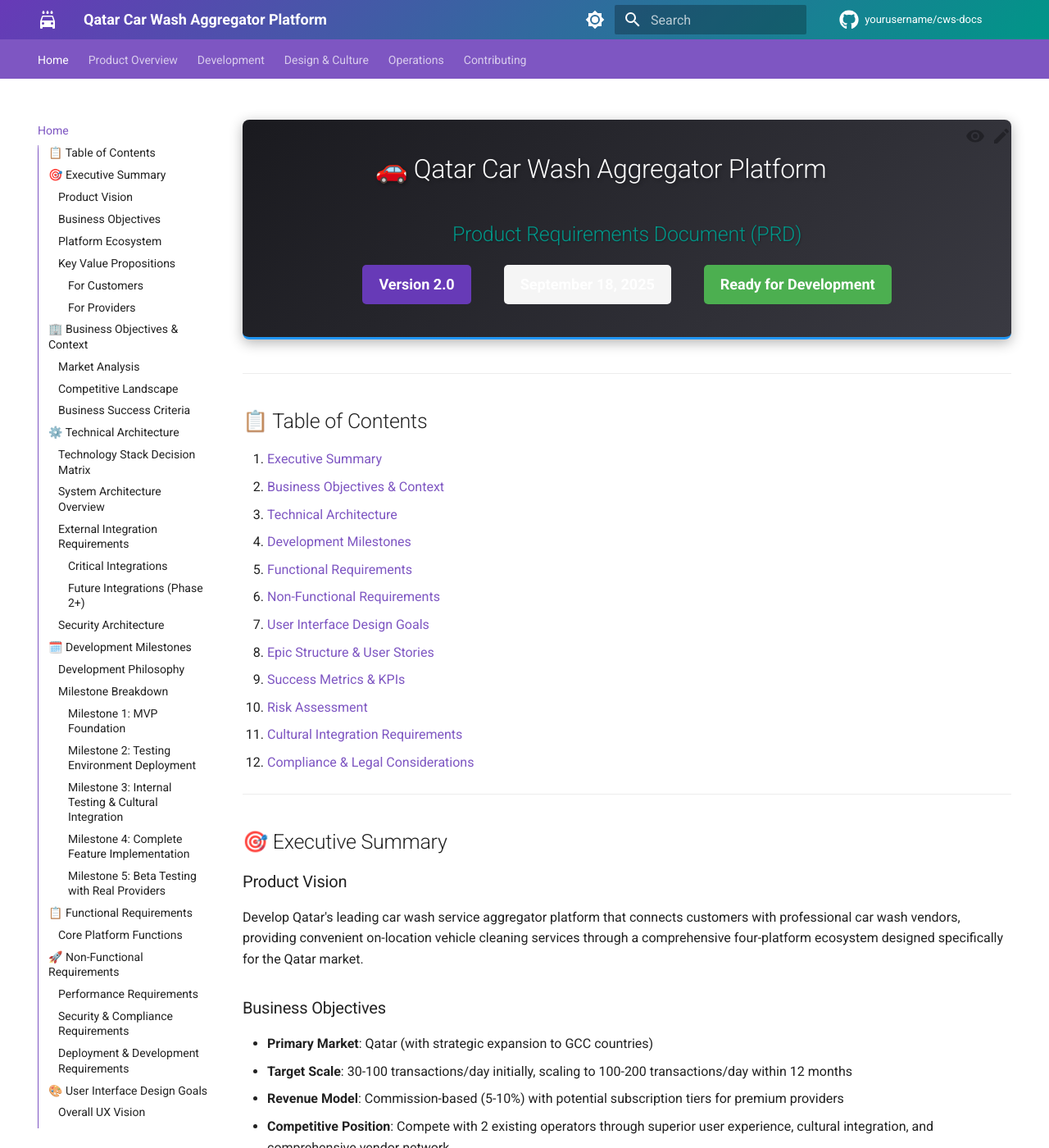
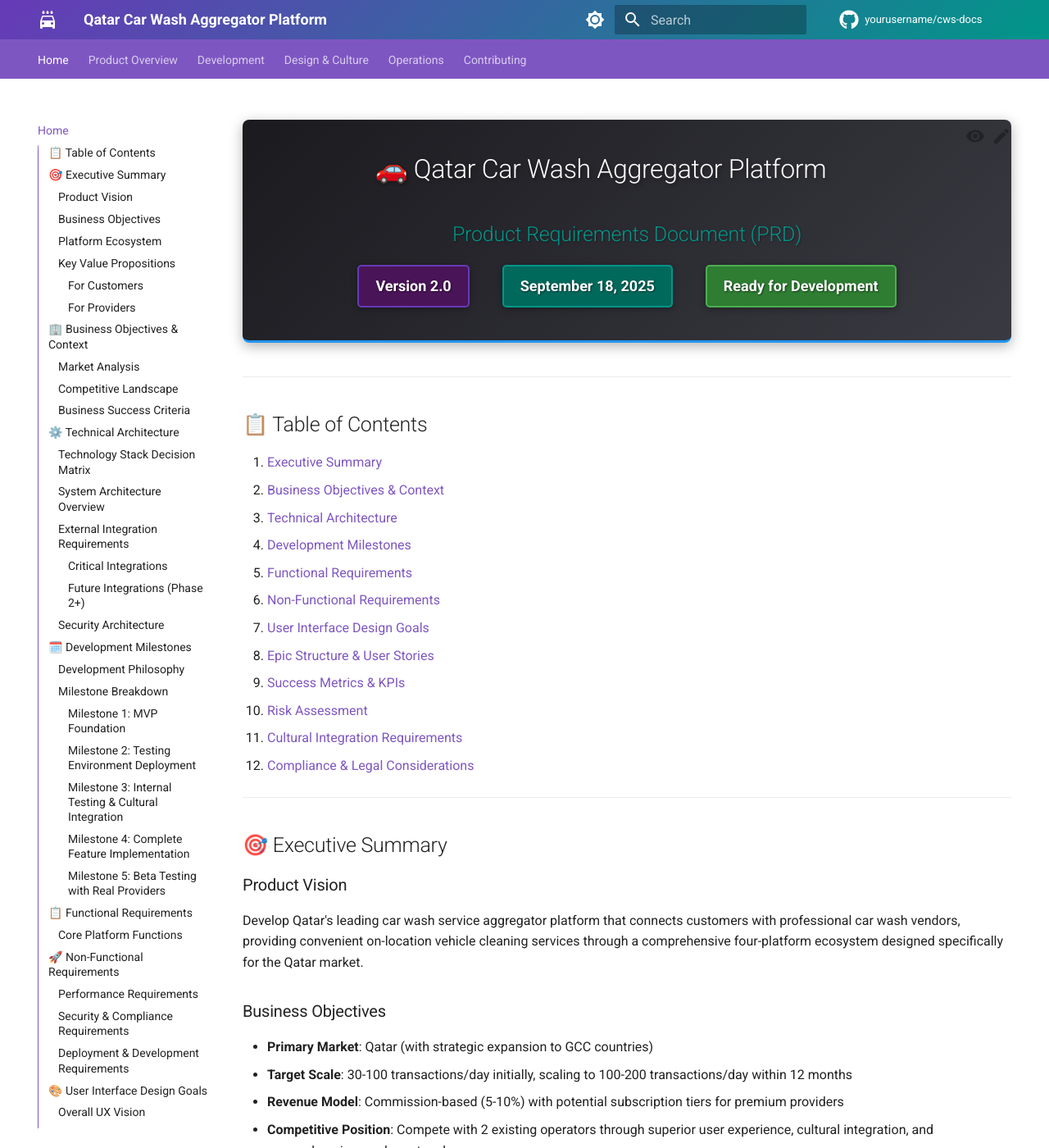
Before and after one commit to moe-cws/cws-docs, an MkDocs documentation site: the page built from docs/index.md, in a window 1280 px wide and 1400 px high. Shown: the whole window at 82% size. Built offline with MkDocs 1.6.1 and Material for MkDocs 9.7.7, drawn with Linux system fonts in a browser that asks for light colours; comment, search, counter and statistics services are not loaded; the version menu is left out.

Commit message:
Fix readability issues in hero badges and Mermaid diagrams
- Enhanced document meta badges with dark backgrounds and strong borders
- Added text shadows and improved contrast for better readability
- Fixed Mermaid diagram text with white text on dark node backgrounds
- Strengthened subgraph styling with better color contrast
- Improved edge labels with dark backgrounds and white text
- Added dark mode specific adjustments for optimal viewing
- Ensured consistent readability across light and dark themes

Specific improvements:
- Date badges: Dark background with teal borders and white text
- Version badge: Deep purple with strong contrast
- Status badge: Dark green with clear visibility
- Mermaid nodes: Dark backgrounds with white text and shadows
- Subgraphs: Medium gray backgrounds with teal borders
- Edge labels: Dark backgrounds for better text visibility

🤖 Generated with [Claude Code](https://claude.ai/code)

Co-Authored-By: Claude <noreply@anthropic.com>

```diff
--- a/docs/stylesheets/extra.css
+++ b/docs/stylesheets/extra.css
@@ -53,20 +53,30 @@
 }
 
 .document-meta span {
-  background: var(--qatar-teal);
-  color: white;
+  background: var(--qatar-dark-gray);
+  color: var(--qatar-white);
   padding: 0.5rem 1rem;
   border-radius: 20px;
-  font-weight: 500;
+  font-weight: 600;
   font-size: 0.9rem;
+  border: 2px solid var(--qatar-teal);
+  box-shadow: 0 2px 8px rgba(0,0,0,0.3);
+  text-shadow: 1px 1px 2px rgba(0,0,0,0.5);
 }
 
 .version {
-  background: var(--qatar-deep-purple) !important;
+  background: var(--qatar-accent-dark) !important;
+  border-color: var(--qatar-deep-purple) !important;
 }
 
 .status {
-  background: #4CAF50 !important;
+  background: #2E7D32 !important;
+  border-color: #4CAF50 !important;
+}
+
+.date {
+  background: var(--qatar-teal-dark) !important;
+  border-color: var(--qatar-teal) !important;
 }
 
 /* Table styling for better readability */
@@ -121,26 +131,49 @@
 .mermaid .node circle,
 .mermaid .node ellipse,
 .mermaid .node polygon {
-  fill: var(--qatar-deep-purple);
-  stroke: var(--qatar-teal);
-  stroke-width: 2px;
+  fill: var(--qatar-dark-gray) !important;
+  stroke: var(--qatar-teal) !important;
+  stroke-width: 3px !important;
 }
 
-.mermaid .node .label {
-  color: white;
-  font-weight: 500;
+.mermaid .node .label,
+.mermaid .nodeLabel {
+  color: var(--qatar-white) !important;
+  font-weight: 700 !important;
+  font-size: 14px !important;
+  text-shadow: 2px 2px 4px rgba(0,0,0,0.8) !important;
 }
 
 .mermaid .edgePath .path {
-  stroke: var(--qatar-teal);
-  stroke-width: 2px;
+  stroke: var(--qatar-teal) !important;
+  stroke-width: 3px !important;
 }
 
 .mermaid .edgeLabel {
-  background-color: white;
-  border: 1px solid var(--qatar-teal);
-  border-radius: 4px;
-  padding: 4px 8px;
+  background-color: var(--qatar-dark-gray) !important;
+  color: var(--qatar-white) !important;
+  border: 2px solid var(--qatar-teal) !important;
+  border-radius: 8px !important;
+  padding: 6px 12px !important;
+  font-weight: 600 !important;
+  text-shadow: 1px 1px 2px rgba(0,0,0,0.8) !important;
+}
+
+/* Subgraph styling for better contrast */
+.mermaid .cluster rect {
+  fill: var(--qatar-medium-gray) !important;
+  stroke: var(--qatar-teal) !important;
+  stroke-width: 2px !important;
+  rx: 8px !important;
+  ry: 8px !important;
+}
+
+.mermaid .cluster .label,
+.mermaid .cluster text {
+  color: var(--qatar-white) !important;
+  font-weight: 700 !important;
+  font-size: 16px !important;
+  text-shadow: 2px 2px 4px rgba(0,0,0,0.8) !important;
 }
 
 /* Admonition custom styling */
@@ -308,3 +341,22 @@
 [data-md-color-scheme="slate"] .prd-footer {
   background: var(--qatar-dark-gray);
 }
+
+/* Dark mode specific improvements for badges */
+[data-md-color-scheme="slate"] .document-meta span {
+  background: var(--qatar-light-gray);
+  border-color: var(--qatar-teal);
+  color: var(--qatar-white);
+}
+
+[data-md-color-scheme="slate"] .version {
+  background: var(--qatar-deep-purple) !important;
+}
+
+[data-md-color-scheme="slate"] .status {
+  background: #1B5E20 !important;
+}
+
+[data-md-color-scheme="slate"] .date {
+  background: var(--qatar-teal-dark) !important;
+}
--- a/mkdocs.yml
+++ b/mkdocs.yml
@@ -68,19 +68,23 @@ plugins:
         theme: |
           ^(JSON.parse(__md_get("__palette").index == 1)) ? 'dark' : 'dark'
         themeVariables:
-          primaryColor: '#673AB7'
+          primaryColor: '#1A1A1F'
           primaryTextColor: '#FFFFFF'
           primaryBorderColor: '#009688'
           lineColor: '#009688'
           sectionBkColor: '#1A1A1F'
           altSectionBkColor: '#2C2C34'
           gridColor: '#009688'
-          secondaryColor: '#009688'
-          tertiaryColor: '#FFD700'
+          secondaryColor: '#1A1A1F'
+          tertiaryColor: '#1A1A1F'
           background: '#1A1A1F'
-          mainBkg: '#673AB7'
-          secondBkg: '#009688'
-          tertiaryBkg: '#4A1458'
+          mainBkg: '#1A1A1F'
+          secondBkg: '#1A1A1F'
+          tertiaryBkg: '#1A1A1F'
+          clusterBkg: '#2C2C34'
+          clusterBorder: '#009688'
+          edgeLabelBackground: '#1A1A1F'
+          nodeTextColor: '#FFFFFF'
 
 # Extensions
 markdown_extensions:
```
